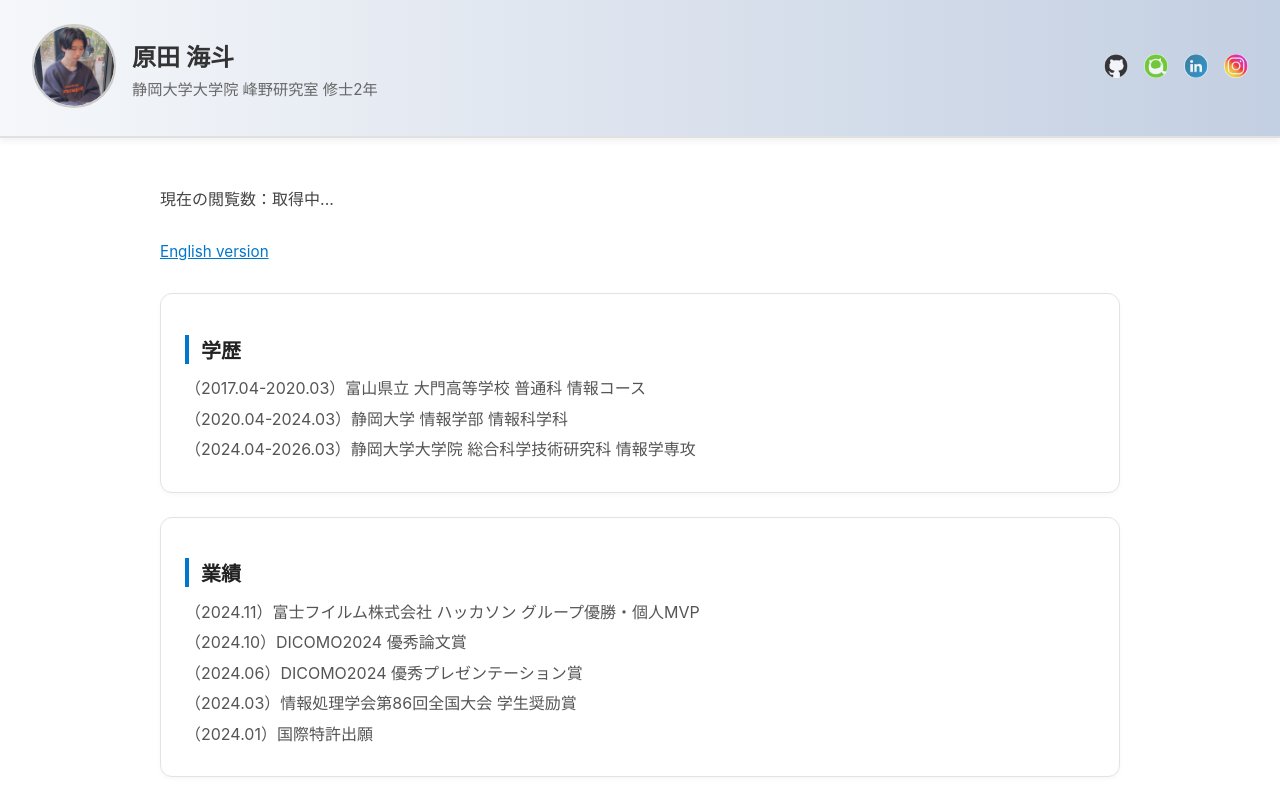
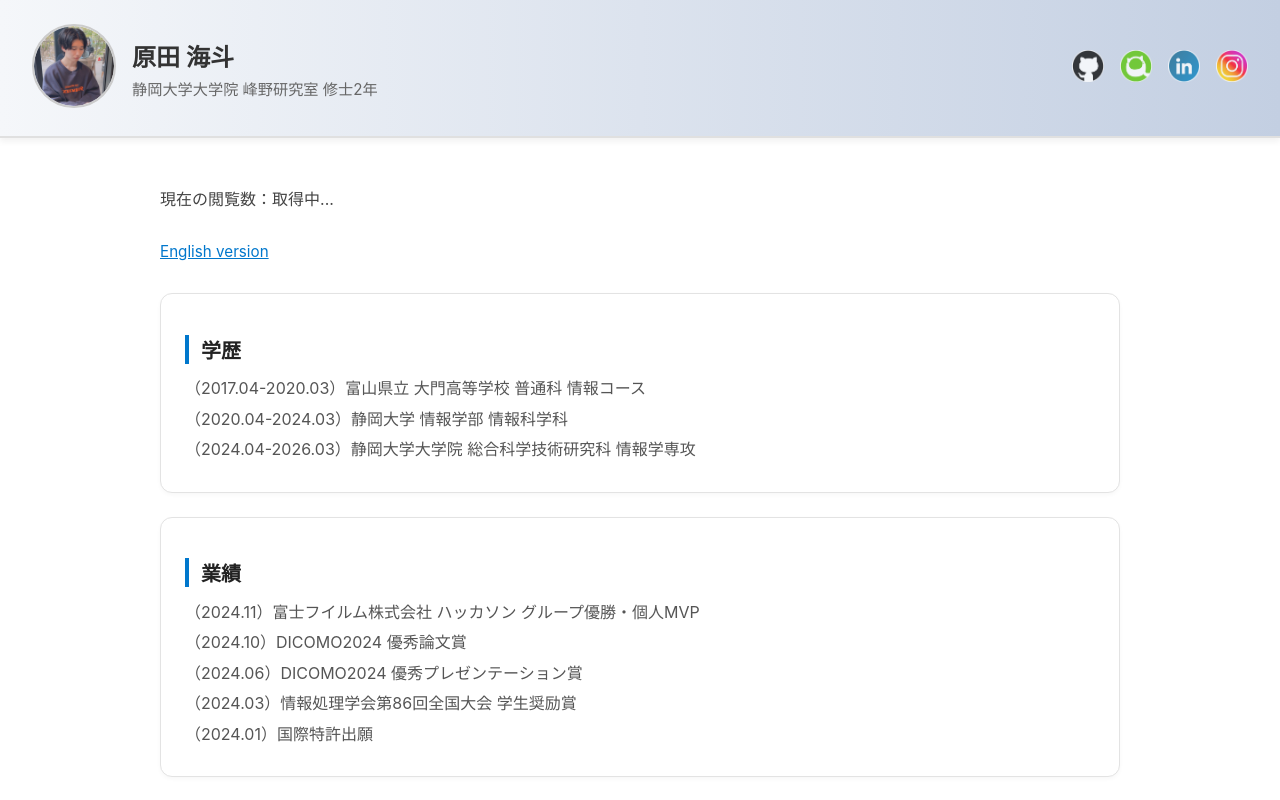
Before and after one commit to haradakaito/aws-mypage, a React (Create React App) app in the folder web/: page /jp in a window 1280 px wide. Shown: the top 800 px of the page. Built offline with nearby package versions, Linux system fonts and the light colour scheme; no server answers.

Commit message:
[add] 画像サイズを大きめに

```diff
--- a/web/src/components/Header.css
+++ b/web/src/components/Header.css
@@ -43,13 +43,13 @@ header div:last-child {
 }
 
 header div:last-child img {
-    width: 24px;
-    height: 24px;
+    width: 32px;
+    height: 32px;
     opacity: 0.75;
     transition: opacity 0.3s ease, transform 0.2s ease;
 }
 
 header div:last-child a:hover img {
     opacity: 1;
-    transform: scale(1.1);
+    transform: scale(1.15);
 }
```
